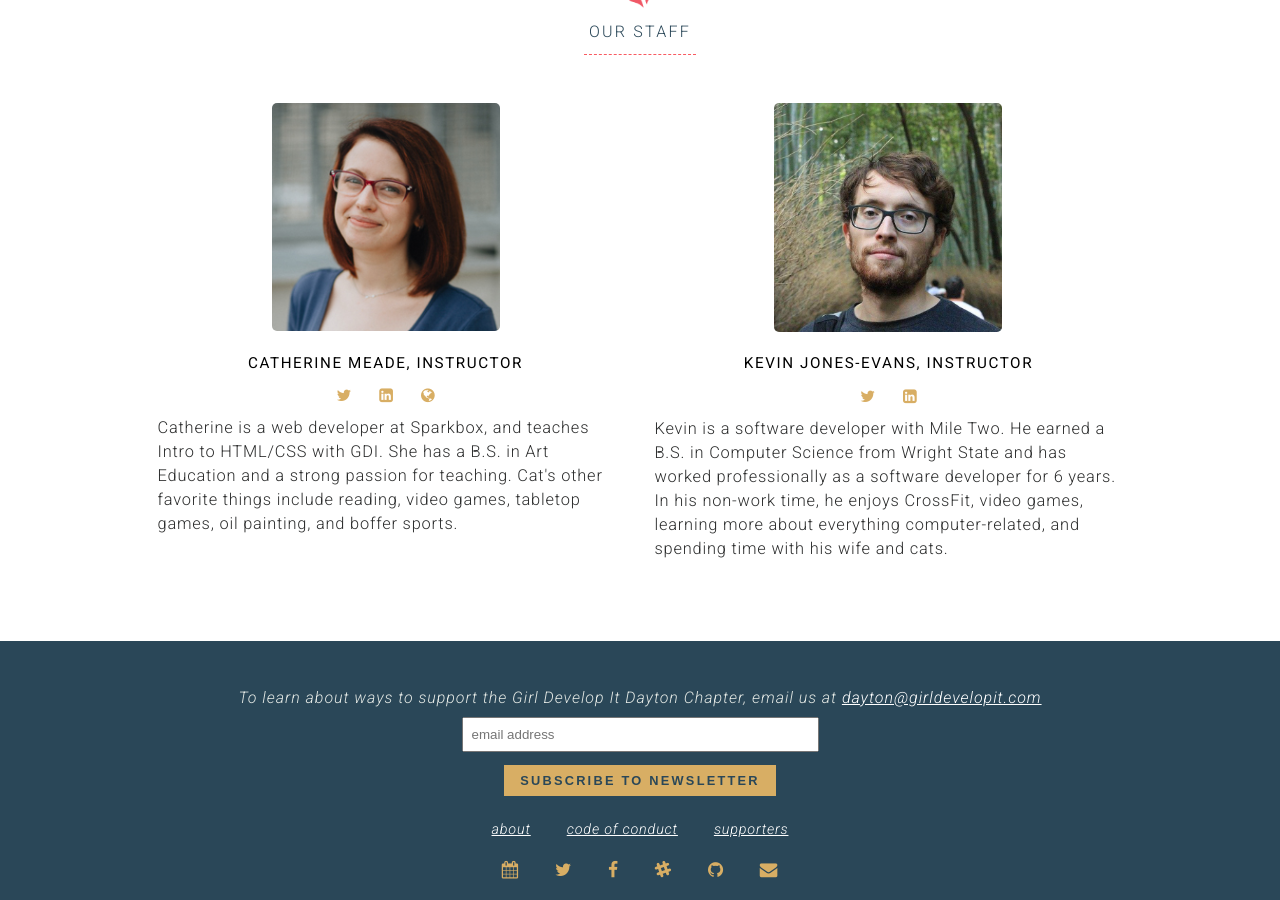
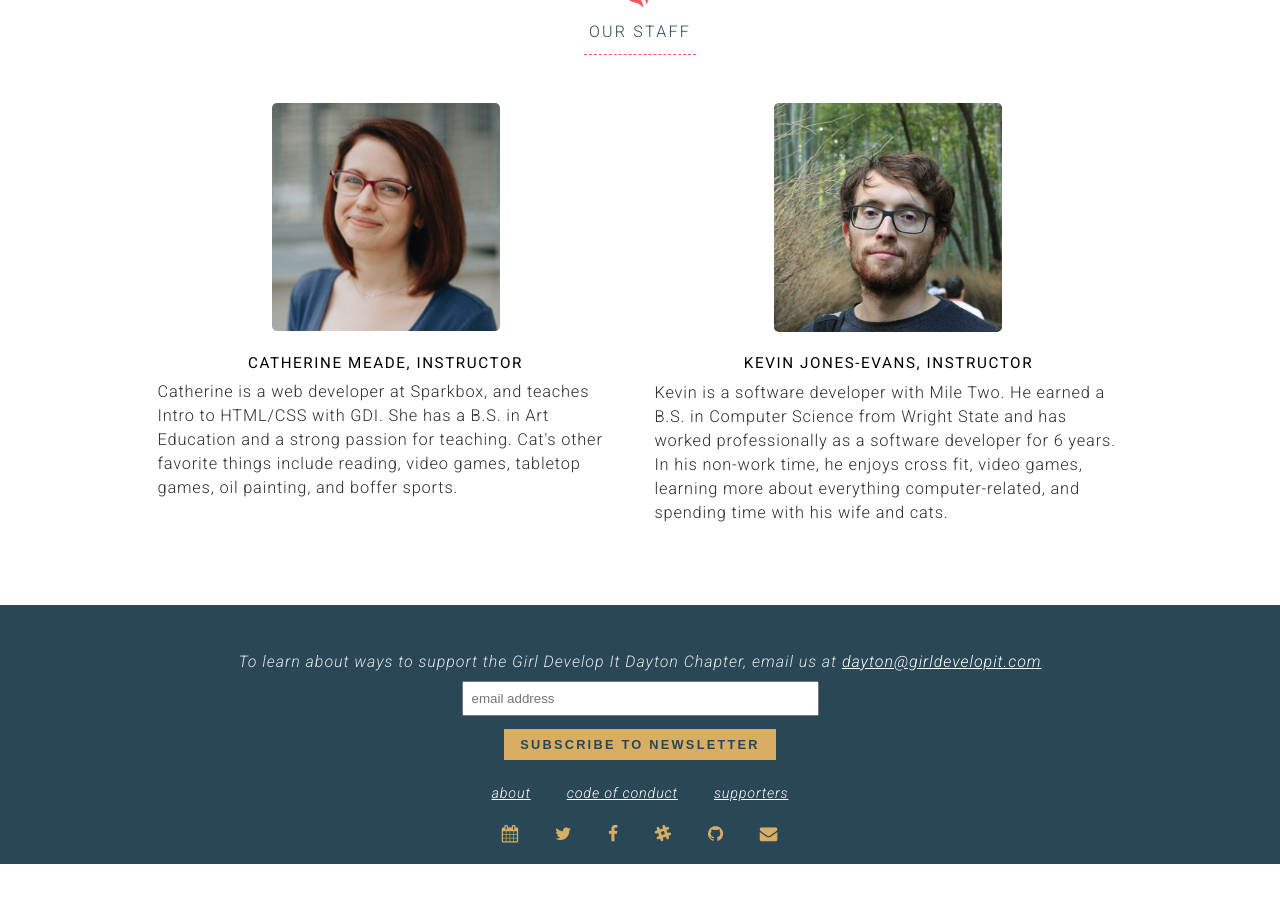
Before and after one commit to dytcodetogether/gdidayton, a Jekyll site: the page built from about.html, in a window 1280 px wide and 900 px high, scrolled down 2493 px. Built offline with Jekyll 4.4.1, drawn with Linux system fonts in a browser that asks for light colours; nearby versions of some CDN libraries; after the commit the page ends 3357 px from its top, so only the background shows below that.

Commit message:
updated staff bio setion

```diff
--- a/_data/about_leadership_bios.yml
+++ b/_data/about_leadership_bios.yml
@@ -35,8 +35,10 @@
     title: Instructor
     bio: Catherine is a web developer at Sparkbox, and teaches Intro to HTML/CSS with GDI. She has a B.S. in Art Education and a strong passion for teaching. Cat's other favorite things include reading, video games, tabletop games, oil painting, and boffer sports.
     image: /img/people/catmeade.jpg
+    column: left
   - name: Kevin Jones-Evans
     imagename: Kevin Jones Evans
     title: Instructor
     bio: Kevin is a software developer with Mile Two. He earned a B.S. in Computer Science from Wright State and has worked professionally as a software developer for 6 years. In his non-work time, he enjoys cross fit, video games, learning more about everything computer-related, and spending time with his wife and cats.
     image: /img/people/kevinjonesevans.jpg
+    column: right
--- a/about.html
+++ b/about.html
@@ -63,36 +63,6 @@
 
       {% endfor %}
 
-<!--
-      <div class="profile-right">
-        <img alt="Katy Bowman" src="{{site.baseurl}}/img/people/katybowman.jpg" />
-        <h3>Katy Bowman, Chapter Co-Lead</h3>
-        <div class="profile-links">
-          <a target="_blank" href="https://twitter.com/k80bowman" aria-label="Katy Bowman Twitter"><i class="profile-icon fa fa-twitter"></i></a>
-          <a target="_blank" href="https://www.linkedin.com/in/k80bowman/" aria-label="Katy Bowman LinkedIn"><i class="profile-icon fa fa-linkedin-square"></i></a>
-          <a target="_blank" href="http://www.k80bowman.com" aria-label="Katy Bowman Website"><i class="profile-icon fa fa-globe"></i>
-          <a target="_blank" href="mailto:katy@girldevelopit.com" aria-label="Katy Bowman Email"><i class="profile-icon fa fa-envelope"></i>
-        </div>
-        <p>
-          Katy is a self-taught developer currently working at Sparkbox. Prior to pursuing a career in programming, Katy worked as a writer/editor and spent almost ten years as a community and regional planner. In addition to building websites, she enjoys spending time with her husband and two kids, and reading and writing books.
-        </p>
-      </div>
-
-      <div class="profile-left">
-        <img alt="KC Jones Evans" src="{{site.baseurl}}/img/people/kcjonesevans.jpg" />
-        <h3>K.C. Jones-Evans, Chapter Co-Lead</h3>
-        <div class="profile-links">
-          <a target="_blank" href="https://twitter.com/kcjonesevans" aria-label="K.C. Jones-Evans Twitter"><i class="profile-icon fa fa-twitter"></i></a>
-          <a target="_blank" href="https://www.linkedin.com/in/kcjonesevans/" aria-label="K.C. Jones-Evans LinkedIn"><i class="profile-icon fa fa-linkedin-square"></i></a>
-          <a target="_blank" href="http://kcjonesevans.com" aria-label="K.C. Jones-Evans Website"><i class="profile-icon fa fa-globe"></i>
-          <a target="_blank" href="mailto:kc@girldevelopit.com" aria-label="K.C. Jones-Evans Email"><i class="profile-icon fa fa-envelope"></i>
-        </div>
-        <p>
-          K.C. Jones-Evans is a software developer with Applied Information Sciences. She has a B.S. in Computer Science and over 6 years of experience in the complete development cycle of software, from initial requirement gathering to maintenance of completed systems. K.C. enjoys spending her free time doing CrossFit, crocheting, discovering new food spots, and of course playing on her computer.
-        </p>
-      </div>
-
-    -->
     </div>
 
     <div class="container">
@@ -101,29 +71,26 @@
         <h2>Our Staff</h2>
       </div>
 
-      <div class="profile-left">
-        <img alt="Catherine Meade" src="{{site.baseurl}}/img/people/catmeade.jpg" />
-        <h3>Catherine Meade, Instructor</h3>
-        <div class="profile-links">
-          <a target="_blank" href="https://twitter.com/catheraaine" aria-label="Catherine Meade Twitter"><i class="profile-icon fa fa-twitter"></i></a>
-          <a target="_blank" href="https://www.linkedin.com/in/catheraaine/" aria-label="Catherine Meade LinkedIn"><i class="profile-icon fa fa-linkedin-square"></i></a>
-          <a target="_blank" href="http://catheraaine.com" aria-label="Catherine Meade Website"><i class="profile-icon fa fa-globe"></i>
-        </div>
+      {% for currBio in site.data.about_leadership_bios.staff %}
+      <div class="profile-{{currBio.column}}">
+        <img alt="{{currBio.name}}" src="{{ currBio.image | prepend: site.baseurl }}" />
+        <h3>{{currBio.name}}{% if currBio.title %}, {{currBio.title}} {% endif %}</h3>
+        {% for sociallink in currBio.sociallinks %}
+           {% if forloop.first %}<div class="social">{% endif %}
+           <a target="_blank" href="{{sociallink.link}}" aria-label="{{currBio.name}} {{sociallink.label}}">
+             <i class="{{sociallink.inconclass}}"></i>
+           </a>
+           {% if forloop.last %} </div>{% endif %}
+        {% endfor %}
+
+         <br class="clear" />
         <p>
-          Catherine is a web developer at Sparkbox, and teaches Intro to HTML/CSS with GDI. She has a B.S. in Art Education and a strong passion for teaching. Cat's other favorite things include reading, video games, tabletop games, oil painting, and boffer sports.
-        </p>
-
-      </div>
-      <div class="profile-right">
-        <img alt="Kevin Jones Evans" src="{{site.baseurl}}/img/people/kevinjonesevans.jpg" />
-        <h3>Kevin Jones-Evans, Instructor</h3>
-        <div class="profile-links">
-          <a target="_blank" href="https://twitter.com/kevinjonesevans" aria-label="Kevin Jones-Evans Twitter"><i class="profile-icon fa fa-twitter"></i></a>
-          <a target="_blank" href="https://www.linkedin.com/in/kevin-jones-evans-74825435/" aria-label="Kevin Jones-Evans LinkedIn"><i class="profile-icon fa fa-linkedin-square"></i></a>        </div>
-        <p>
-          Kevin is a software developer with Mile Two. He earned a B.S. in Computer Science from Wright State and has worked professionally as a software developer for 6 years. In his non-work time, he enjoys CrossFit, video games, learning more about everything computer-related, and spending time with his wife and cats.
+          {{currBio.bio}}
         </p>
       </div>
+
+      {% endfor %}
+
     </div>
 
   </section>
```
Also changed, not shown: 1 other file.
